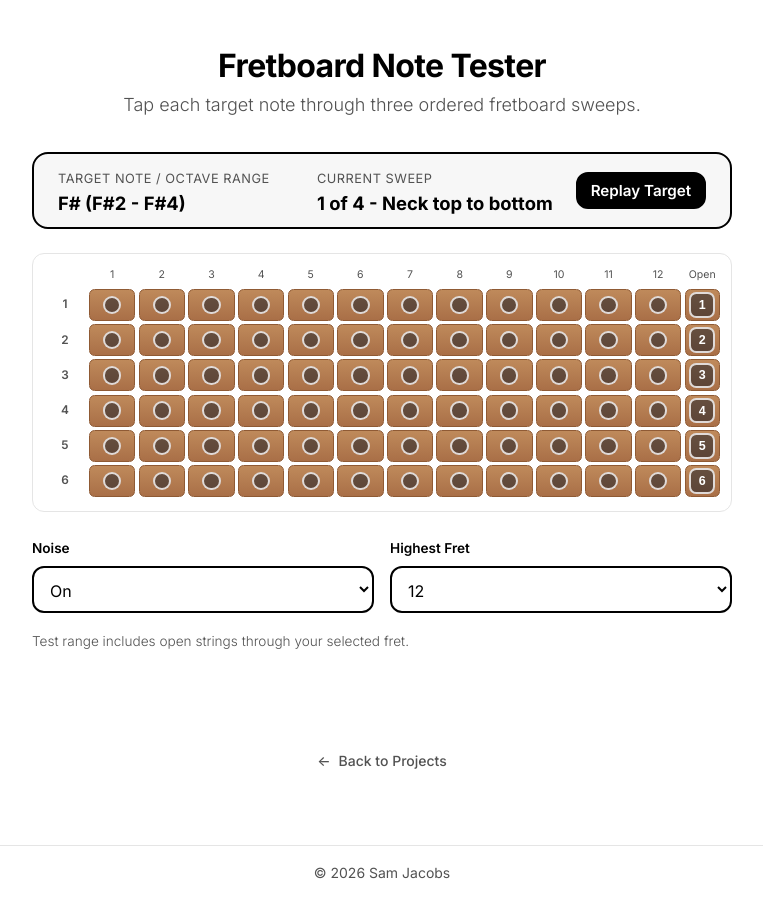
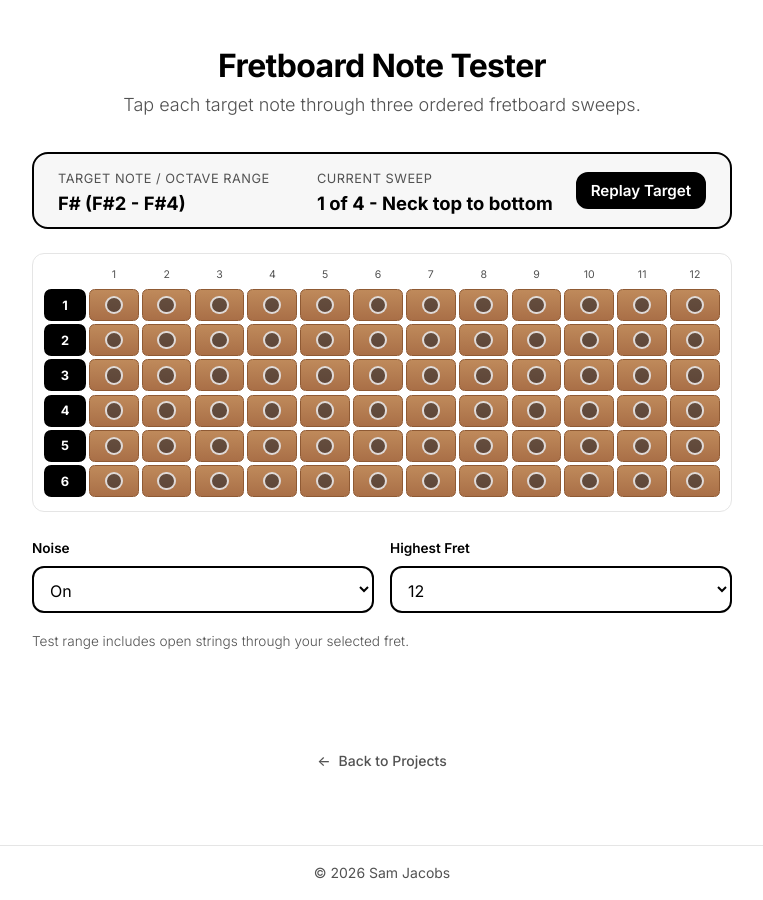
Before and after one commit to s-jac/s-jac.github.io, a Jekyll site: the page built from projects/fretboard-note-tester.html, in a window 1280 px wide. Shown: the whole page, without its empty margins (258-1021 px from the left). Built offline with Jekyll 4.4.1, drawn with Linux system fonts in a browser that asks for light colours.

Commit message:
move open notes again

```diff
--- a/assets/css/fretboard-note-tester.css
+++ b/assets/css/fretboard-note-tester.css
@@ -59,7 +59,7 @@
 
 .fretboard-grid__labels {
   display: grid;
-  grid-template-columns: 2.6rem repeat(var(--fret-columns), minmax(1.9rem, 1fr)) 2.2rem;
+  grid-template-columns: 2.6rem repeat(var(--fret-columns), minmax(1.9rem, 1fr));
   gap: 0.2rem;
   margin-bottom: 0.3rem;
 }
@@ -72,17 +72,38 @@
 
 .fretboard-grid__row {
   display: grid;
-  grid-template-columns: 2.6rem repeat(var(--fret-columns), minmax(1.9rem, 1fr)) 2.2rem;
+  grid-template-columns: 2.6rem repeat(var(--fret-columns), minmax(1.9rem, 1fr));
   gap: 0.2rem;
   align-items: center;
   margin-bottom: 0.2rem;
 }
 
-.fretboard-grid__string-label {
-  font-size: 0.74rem;
-  color: var(--color-gray-600);
-  text-align: center;
-  font-weight: 600;
+.fretboard-grid__string-trigger {
+  min-height: 2rem;
+  border: 2px solid var(--color-foreground);
+  border-radius: 0.45rem;
+  background: var(--color-foreground);
+  color: var(--color-background);
+  font-family: var(--font-family);
+  font-size: 0.8rem;
+  font-weight: 700;
+  cursor: pointer;
+}
+
+.fretboard-grid__string-trigger:hover {
+  background: var(--color-background);
+  color: var(--color-foreground);
+}
+
+.fretboard-grid__string-trigger:focus {
+  outline: none;
+  box-shadow: 0 0 0 3px var(--color-gray-300);
+}
+
+.fretboard-grid__string-trigger--hit {
+  background: rgba(34, 197, 94, 0.92);
+  border-color: #22c55e;
+  color: var(--color-background);
 }
 
 .fretboard-grid__cell {
@@ -119,14 +140,6 @@
   border-color: rgba(255, 255, 255, 1);
 }
 
-.fretboard-grid__button--open {
-  width: 1.6rem;
-  height: 1.6rem;
-  border-radius: 0.45rem;
-  font-size: 0.78rem;
-  font-weight: 700;
-  color: var(--color-background);
-}
 
 .fretboard-controls {
   display: grid;
--- a/assets/js/fretboard-note-tester.js
+++ b/assets/js/fretboard-note-tester.js
@@ -330,15 +330,19 @@ function targetDisplayWithOctaveRange(note, positions) {
 }
 
 function markTappedButton(positionId) {
-  const button = document.querySelector('.fretboard-grid__button[data-position-id="' + positionId + '"]');
-  if (button) {
-    button.classList.add('fretboard-grid__button--hit');
+  const target = document.querySelector('[data-position-id="' + positionId + '"]');
+  if (target) {
+    if (target.classList.contains('fretboard-grid__string-trigger')) {
+      target.classList.add('fretboard-grid__string-trigger--hit');
+      return;
+    }
+    target.classList.add('fretboard-grid__button--hit');
   }
 }
 
 function clearTappedButtons() {
-  document.querySelectorAll('.fretboard-grid__button--hit').forEach(function(button) {
-    button.classList.remove('fretboard-grid__button--hit');
+  document.querySelectorAll('.fretboard-grid__button--hit, .fretboard-grid__string-trigger--hit').forEach(function(button) {
+    button.classList.remove('fretboard-grid__button--hit', 'fretboard-grid__string-trigger--hit');
   });
 }
 
@@ -445,7 +449,7 @@ function handleTap(button) {
   const noteName = noteNameFromMidi(midi);
   playMidi(midi);
 
-  if (button.classList.contains('fretboard-grid__button--hit')) {
+  if (button.classList.contains('fretboard-grid__button--hit') || button.classList.contains('fretboard-grid__string-trigger--hit')) {
     return;
   }
 
@@ -500,20 +504,24 @@ function buildFretboardGrid() {
     label.textContent = String(fret);
     labels.appendChild(label);
   }
-  const openLabel = document.createElement('span');
-  openLabel.className = 'fretboard-grid__fret-label';
-  openLabel.textContent = 'Open';
-  labels.appendChild(openLabel);
   grid.appendChild(labels);
 
   for (let stringNumber = 1; stringNumber <= 6; stringNumber += 1) {
     const row = document.createElement('div');
     row.className = 'fretboard-grid__row';
 
-    const stringLabel = document.createElement('span');
-    stringLabel.className = 'fretboard-grid__string-label';
-    stringLabel.textContent = STRING_LABELS[stringNumber];
-    row.appendChild(stringLabel);
+    const stringLabelButton = document.createElement('button');
+    stringLabelButton.type = 'button';
+    stringLabelButton.className = 'fretboard-grid__string-trigger';
+    stringLabelButton.textContent = STRING_LABELS[stringNumber];
+    stringLabelButton.dataset.string = String(stringNumber);
+    stringLabelButton.dataset.fret = '0';
+    stringLabelButton.dataset.positionId = 's' + String(stringNumber) + 'f0';
+    stringLabelButton.setAttribute('aria-label', 'String ' + STRING_LABELS[stringNumber] + ', open');
+    stringLabelButton.addEventListener('click', function() {
+      handleTap(stringLabelButton);
+    });
+    row.appendChild(stringLabelButton);
 
     for (let fretNumber = 1; fretNumber <= maxFret; fretNumber += 1) {
       const cell = document.createElement('div');
@@ -533,22 +541,6 @@ function buildFretboardGrid() {
       cell.appendChild(button);
       row.appendChild(cell);
     }
-
-    const openCell = document.createElement('div');
-    openCell.className = 'fretboard-grid__cell';
-    const openButton = document.createElement('button');
-    openButton.type = 'button';
-    openButton.className = 'fretboard-grid__button fretboard-grid__button--open';
-    openButton.textContent = STRING_LABELS[stringNumber];
-    openButton.dataset.string = String(stringNumber);
-    openButton.dataset.fret = '0';
-    openButton.dataset.positionId = 's' + String(stringNumber) + 'f0';
-    openButton.setAttribute('aria-label', 'String ' + STRING_LABELS[stringNumber] + ', open');
-    openButton.addEventListener('click', function() {
-      handleTap(openButton);
-    });
-    openCell.appendChild(openButton);
-    row.appendChild(openCell);
 
     grid.appendChild(row);
   }
```
